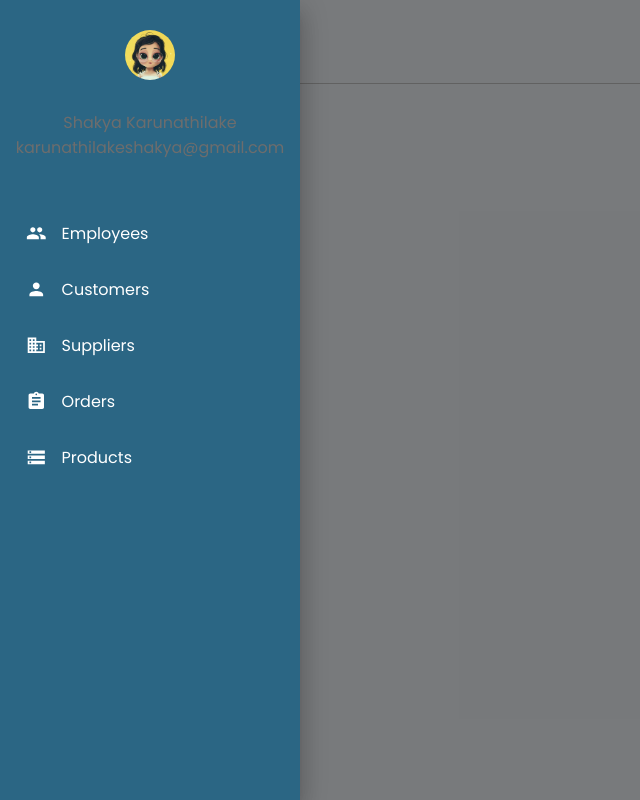
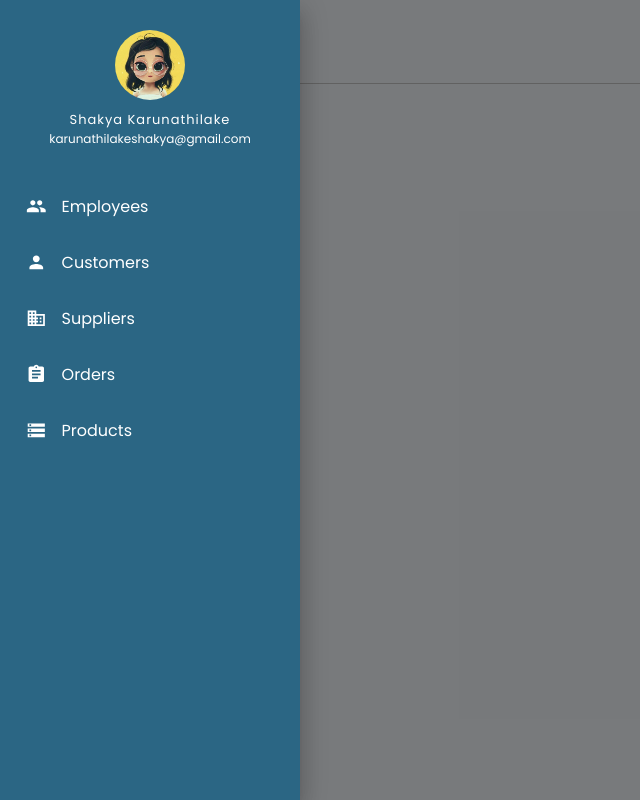
Before and after one commit to shakyakarunathilake/sak-distributors, a React (Create React App) app in the folder client/: page /page in a window 1280 px wide. Both pictures are taken after a click on the icon 36 px from the left and 41 px from the top of the page. Shown: the whole page, without its empty margins (0-640 px from the left). Built offline with nearby package versions, Linux system fonts and the light colour scheme.

Commit message:
Changes to shared page component

```diff
--- a/client/src/shared/Page/page.js
+++ b/client/src/shared/Page/page.js
@@ -27,28 +27,37 @@ const useStyles = makeStyles(theme => ({
         background: "#2B6684",
     },
     avatar: {
-        height: 50,
-        width: 50,
-        margin: "30px auto",
+        height: 70,
+        width: 70,
+        margin: "30px auto 10px auto",
     },
     userInfo: {
-        color: "#6d6d6d",
-        paddingBottom: 30,
+        color: "white",
+        fontSize: 13,
+        paddingBottom: 15,
         textAlign: "center",
+    },
+    name: {
+        letterSpacing: 1,
+    },
+    email: {
+        fontSize: 12,
     },
     list: {
         border: 0,
         color: "white",
+        narginTop: 10,
         width: 300,
     },
     listItem: {
         borderRadius: "18px",
+        fontSize: 16,
         margin: "15px 10px",
         width: 280,
 
         '&:hover': {
             background: "#7DADC6",
-            fontSize: 16,
+            fontSize: 17,
             transitionDuration: "0.3s",
         },
     },
@@ -114,15 +123,14 @@ function Page(props) {
         <div className={style.container}>
             <Drawer
                 anchor={'left'}
-                background = "primary"
                 classes={{ paper: classes.paper }}
                 onClose={toggleDrawer(false)}
                 open={state}
             >
                 <div className={classes.userInfo}>
                     <Avatar alt="Khione" className={classes.avatar} src={Photo} />
-                    <div>Shakya Karunathilake</div>
-                    <div>karunathilakeshakya@gmail.com</div>
+                    <div className={classes.name}>Shakya Karunathilake</div>
+                    <div className={classes.email}>karunathilakeshakya@gmail.com</div>
                 </div>
                 {list()}
             </Drawer>
```
